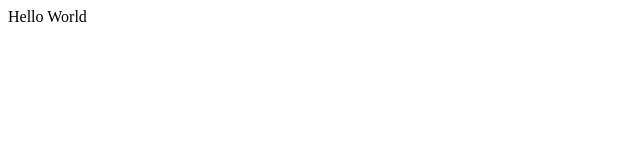
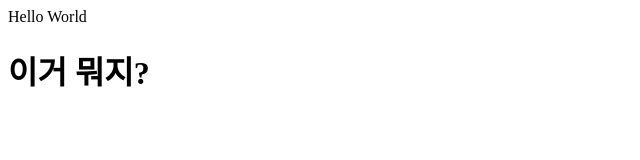
Before and after one commit to vegitar/genkins-test, a plain HTML site: page index.html in a window 1280 px wide. Shown: the whole page, without its empty margins (0-640 px from the left). Drawn offline with Linux system fonts and the light colour scheme.

Commit message:
index.html second

```diff
--- a/index.html
+++ b/index.html
@@ -7,3 +7,7 @@
     Hello World
 
 </body>
+
+<h1>
+    이거 뭐지?
+</h1>
```
